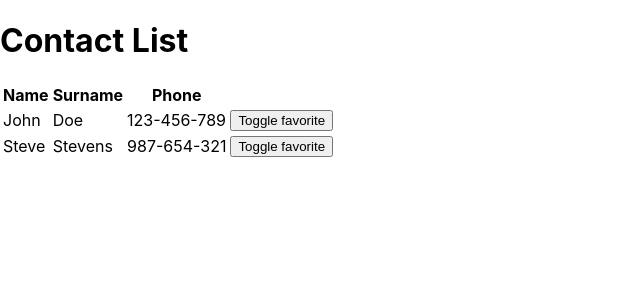
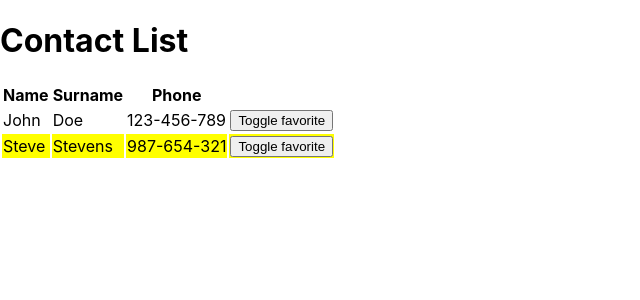
Before and after one commit to jan-grasewicz/ex-react-contact-list, a React (Create React App) app: page / in a window 1280 px wide. Shown: the top 300 px of the page, without its empty margins (0-640 px from the left). Built offline with nearby package versions, Linux system fonts and the light colour scheme.

Commit message:
Contact component and favorite highlight added

```diff
--- a/src/App.js
+++ b/src/App.js
@@ -1,4 +1,5 @@
 import React, { Component } from "react";
+import Contact from "./Contact";
 import "./App.css";
 
 class App extends Component {
@@ -13,7 +14,7 @@ class App extends Component {
   }
   render() {
     const { contacts } = this.state;
-    console.log(this.state.contacts);
+    console.log(contacts);
 
     return (
       <div className="contactlist">
@@ -28,12 +29,13 @@ class App extends Component {
           </thead>
           <tbody>
             {contacts.map(contact => (
-              <tr key={contact.id}>
-                <td>{contact.name}</td>
-                <td>{contact.surname}</td>
-                <td>{contact.phone}</td>
-                <td><button>Toggle favorite</button></td>
-              </tr>
+              <Contact
+                key={contact.id}
+                name={contact.name}
+                surname={contact.surname}
+                phone={contact.phone}
+                isFavorite={contact.isFavorite}
+              />
             ))}
           </tbody>
         </table>
--- /dev/null
+++ b/src/Contact/Contact.js
@@ -0,0 +1,25 @@
+import React, { Component } from "react";
+
+class Contact extends Component {
+
+    state={
+        favorite: this.props.isFavorite,
+    }
+  render() {
+    const {name,surname,phone} = this.props
+
+      console.log(this.state.favorite)
+    return (
+        <tr style={this.state.favorite?{background:'yellow'}:{}}>
+        <td>{name}</td>
+        <td>{surname}</td>
+        <td>{phone}</td>
+        <td>
+          <button>Toggle favorite</button>
+        </td>
+      </tr>
+    );
+  }
+}
+
+export default Contact;
--- /dev/null
+++ b/src/Contact/index.js
@@ -0,0 +1 @@
+export { default } from './Contact'
```
Also changed, not shown: 1 other file (tests, documents, lock files or other folders).
